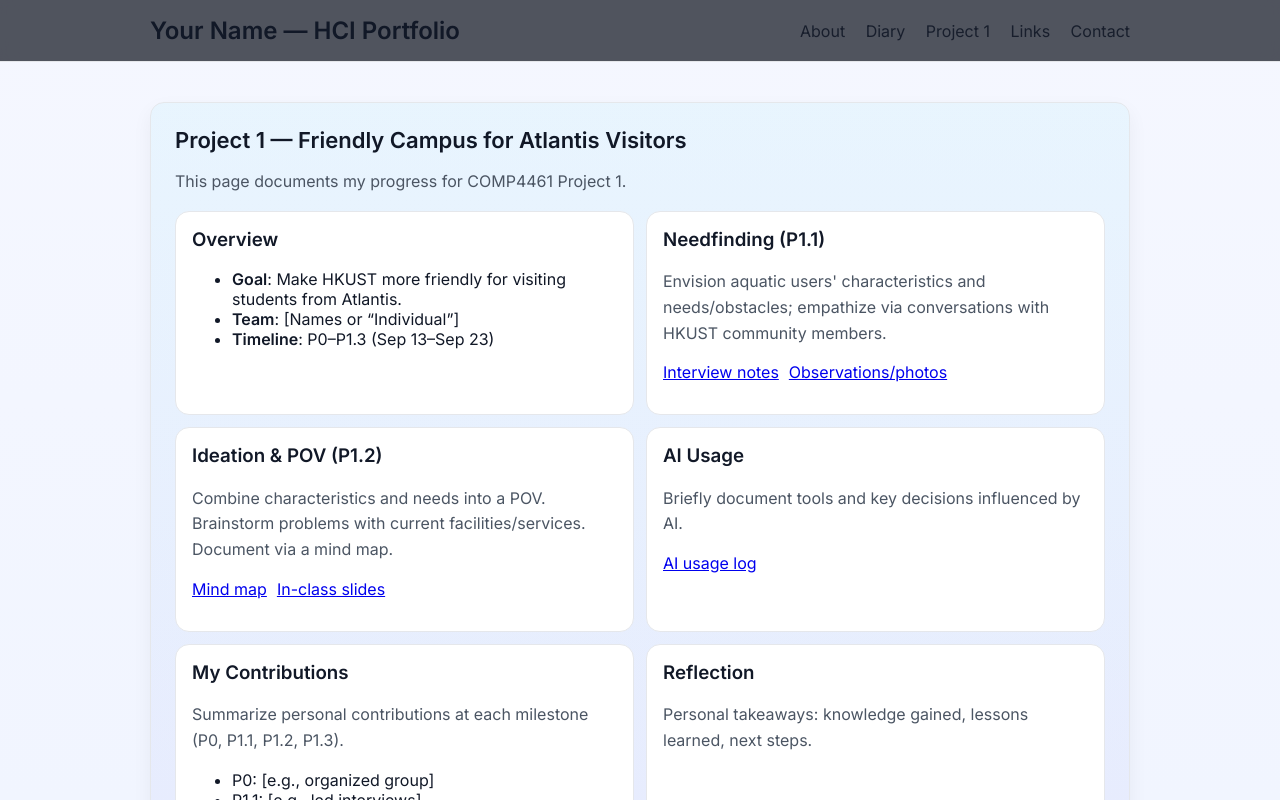
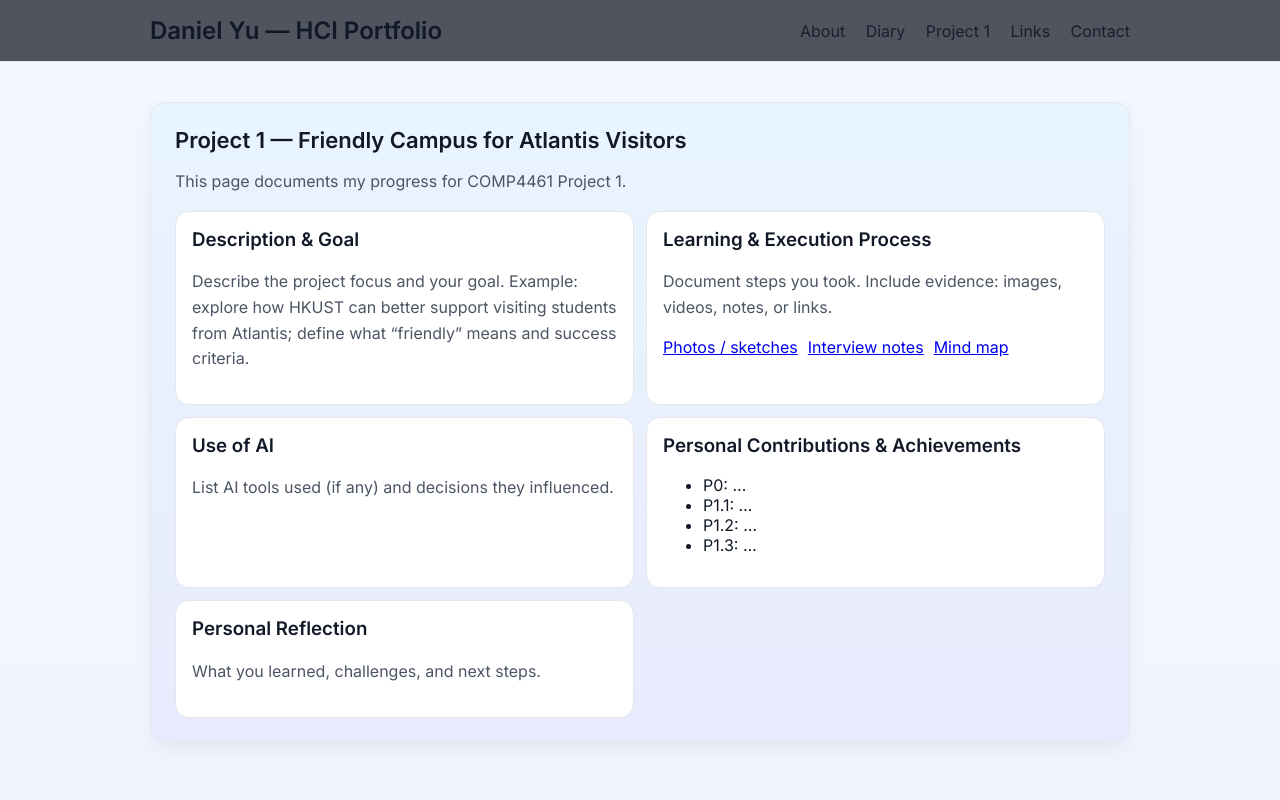
Before and after one commit to DanielYu842/hci-site, a plain HTML site: page index.html in a window 1280 px wide. Both pictures are taken after a click on the link "Project 1". Shown: the top 800 px of the page. Drawn offline with Linux system fonts and the light colour scheme.

Commit message:
Streamline Project 1 section to five required parts

```diff
--- a/index.html
+++ b/index.html
@@ -13,7 +13,7 @@
 <body>
   <header class="site-header">
     <div class="container">
-      <h1>Your Name — HCI Portfolio</h1>
+      <h1>Daniel Yu — HCI Portfolio</h1>
       <nav class="site-nav">
         <a href="#about">About</a>
         <a href="#diary">Diary</a>
@@ -27,7 +27,7 @@
   <main class="site-main container" id="app" role="main">
     <section id="about" class="view is-active" aria-labelledby="about-title">
       <h2 id="about-title">About</h2>
-      <p>Hello! I’m <strong>Your Name</strong>, a student in the HCI course. This page hosts my personal portfolio and weekly project diaries.</p>
+      <p>Hello! I’m <strong>Daniel Yu</strong>, a student in the HCI course. This page hosts my personal portfolio and weekly project diaries.</p>
       <div class="profile">
         <div class="profile-card">
           <div class="avatar" aria-hidden="true">🙂</div>
@@ -88,61 +88,40 @@
 
       <div class="p1-grid">
         <article class="card">
-          <h3>Overview</h3>
-          <ul>
-            <li><strong>Goal</strong>: Make HKUST more friendly for visiting students from Atlantis.</li>
-            <li><strong>Team</strong>: [Names or “Individual”]</li>
-            <li><strong>Timeline</strong>: P0–P1.3 (Sep 13–Sep 23)</li>
+          <h3>Description & Goal</h3>
+          <p>Describe the project focus and your goal. Example: explore how HKUST can better support visiting students from Atlantis; define what “friendly” means and success criteria.</p>
+        </article>
+
+        <article class="card">
+          <h3>Learning & Execution Process</h3>
+          <p>Document steps you took. Include evidence: images, videos, notes, or links.</p>
+          <ul class="entry-links">
+            <li><a href="#">Photos / sketches</a></li>
+            <li><a href="#">Interview notes</a></li>
+            <li><a href="#">Mind map</a></li>
           </ul>
         </article>
 
         <article class="card">
-          <h3>Needfinding (P1.1)</h3>
-          <p>Envision aquatic users' characteristics and needs/obstacles; empathize via conversations with HKUST community members.</p>
-          <ul class="entry-links">
-            <li><a href="#" aria-label="Interview notes link">Interview notes</a></li>
-            <li><a href="#" aria-label="Observations link">Observations/photos</a></li>
+          <h3>Use of AI</h3>
+          <p>List AI tools used (if any) and decisions they influenced.</p>
+        </article>
+
+        <article class="card">
+          <h3>Personal Contributions & Achievements</h3>
+          <ul>
+            <li>P0: …</li>
+            <li>P1.1: …</li>
+            <li>P1.2: …</li>
+            <li>P1.3: …</li>
           </ul>
         </article>
 
         <article class="card">
-          <h3>Ideation & POV (P1.2)</h3>
-          <p>Combine characteristics and needs into a POV. Brainstorm problems with current facilities/services. Document via a mind map.</p>
-          <ul class="entry-links">
-            <li><a href="#" aria-label="Mind map">Mind map</a></li>
-            <li><a href="#" aria-label="Slides">In-class slides</a></li>
-          </ul>
-        </article>
-
-        <article class="card">
-          <h3>AI Usage</h3>
-          <p>Briefly document tools and key decisions influenced by AI.</p>
-          <ul class="entry-links">
-            <li><a href="#" aria-label="AI log">AI usage log</a></li>
-          </ul>
-        </article>
-
-        <article class="card">
-          <h3>My Contributions</h3>
-          <p>Summarize personal contributions at each milestone (P0, P1.1, P1.2, P1.3).</p>
-          <ul>
-            <li>P0: [e.g., organized group]</li>
-            <li>P1.1: [e.g., led interviews]</li>
-            <li>P1.2: [e.g., created mind map]</li>
-            <li>P1.3: [e.g., compiled portfolio]</li>
-          </ul>
-        </article>
-
-        <article class="card">
-          <h3>Reflection</h3>
-          <p>Personal takeaways: knowledge gained, lessons learned, next steps.</p>
+          <h3>Personal Reflection</h3>
+          <p>What you learned, challenges, and next steps.</p>
         </article>
       </div>
-
-      <details class="hint">
-        <summary>How to edit Project 1</summary>
-        <p>Replace placeholders in each card. Link your artifacts (docs, slides, images) using public URLs. Keep the diary in <a href="#diary">Diary</a> updated weekly.</p>
-      </details>
     </section>
 
     <section id="contact" class="view" aria-labelledby="contact-title">
@@ -153,7 +132,7 @@
 
   <footer class="site-footer">
     <div class="container">
-      <small>© <span id="year"></span> Your Name</small>
+      <small>© <span id="year"></span> Daniel Yu</small>
     </div>
   </footer>
 
```
